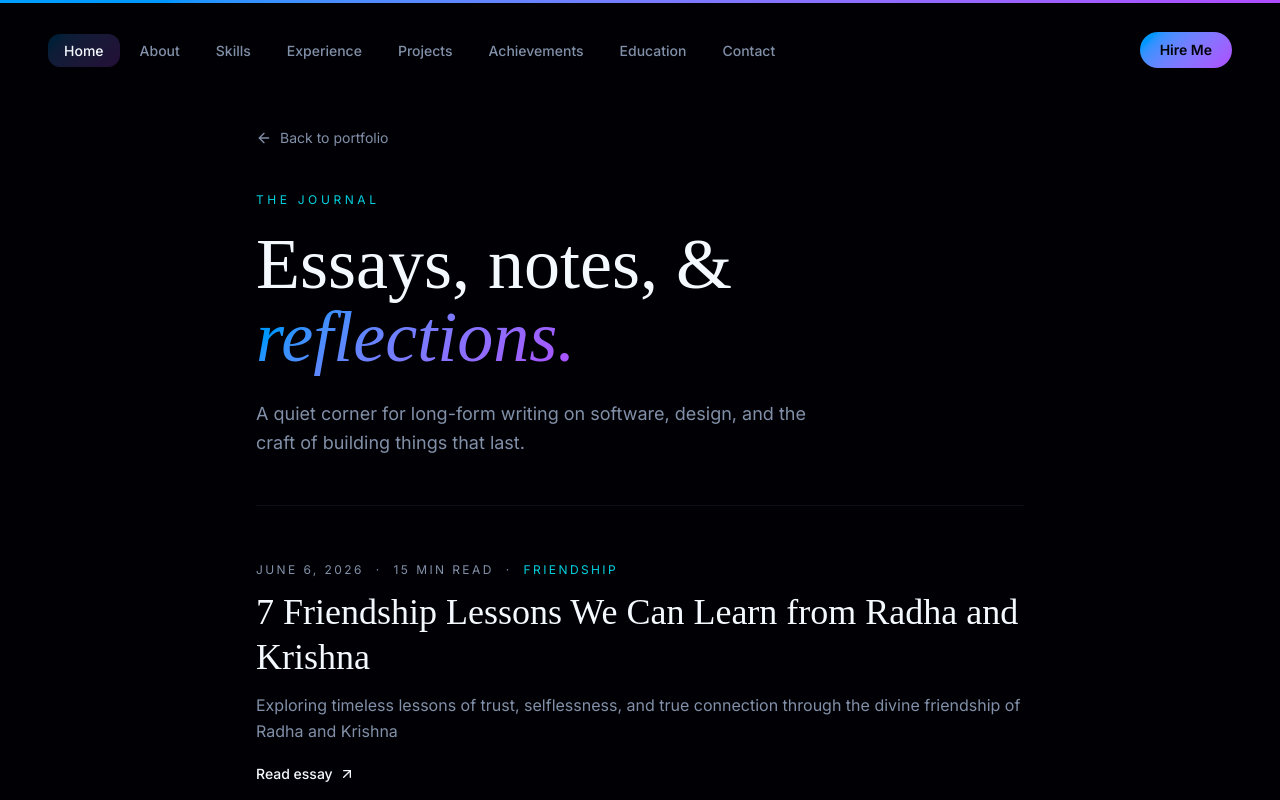
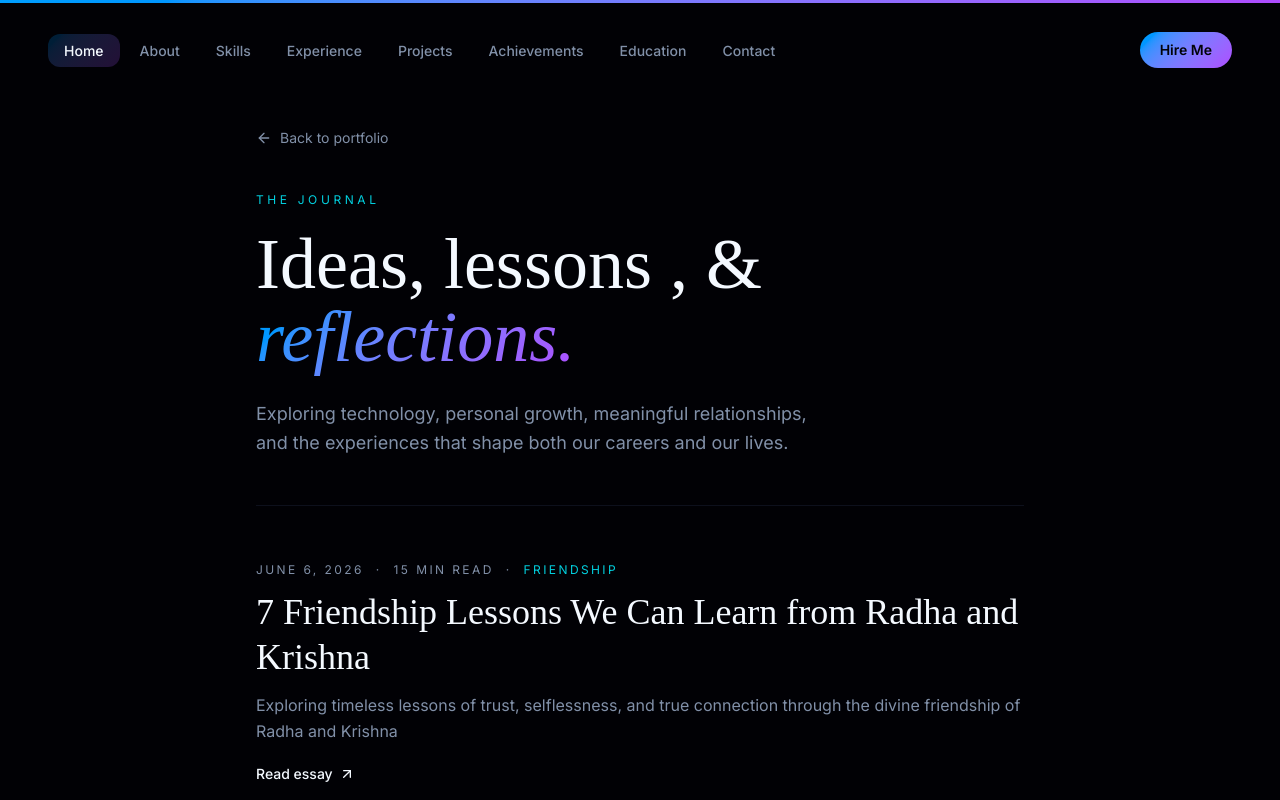
Before and after one commit to girmajirahul/new_portfolio, a React (Vite) app: page /blog in a window 1280 px wide. Shown: the top 800 px of the page. Built offline with nearby package versions, Linux system fonts and the light colour scheme.

Commit message:
Adding some new changes

```diff
--- a/src/components/blogs/blog.tsx
+++ b/src/components/blogs/blog.tsx
@@ -19,10 +19,10 @@ export default function BlogPage() {
 
   // Set page title and metadata
   React.useEffect(() => {
-    document.title = "Journal — Rahul Girmaji";
+    document.title = "Insights — Rahul Girmaji";
     document.querySelector('meta[name="description"]')?.setAttribute(
       "content",
-      "Essays and reflections on engineering, product, and craft by Rahul Girmaji."
+      "Insights and reflections on technology, personal growth, and meaningful relationships by Rahul Girmaji."
     );
   }, []);
 
@@ -61,12 +61,11 @@ export default function BlogPage() {
               className="mt-5 text-5xl md:text-7xl leading-[1.02]"
               style={{ fontFamily: '"DM Serif Display", serif' }}
             >
-              Essays, notes, &<br />
+              Ideas, lessons , &<br />
               <span className="text-gradient italic">reflections.</span>
             </h1>
             <p className="mt-6 max-w-xl text-lg text-muted-foreground leading-relaxed">
-              A quiet corner for long-form writing on software, design, and the
-              craft of building things that last.
+             Exploring technology, personal growth, meaningful relationships, and the experiences that shape both our careers and our lives.
             </p>
           </motion.header>
 
```
Also changed, not shown: src/components/blogs/data/post.ts (indentation only).
